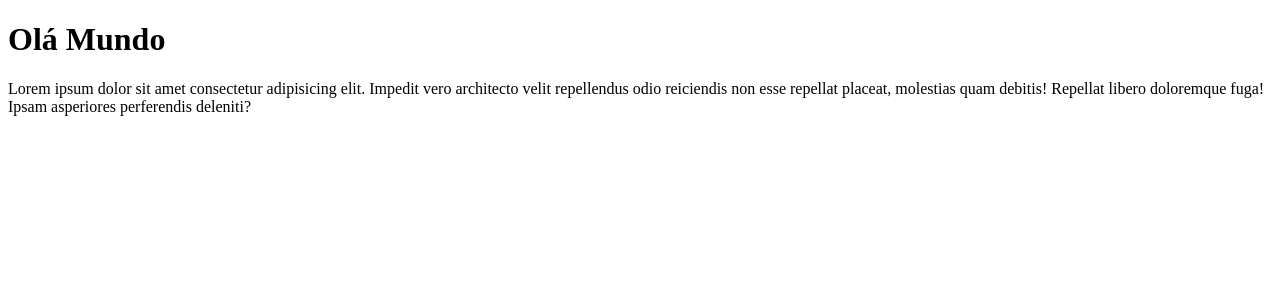
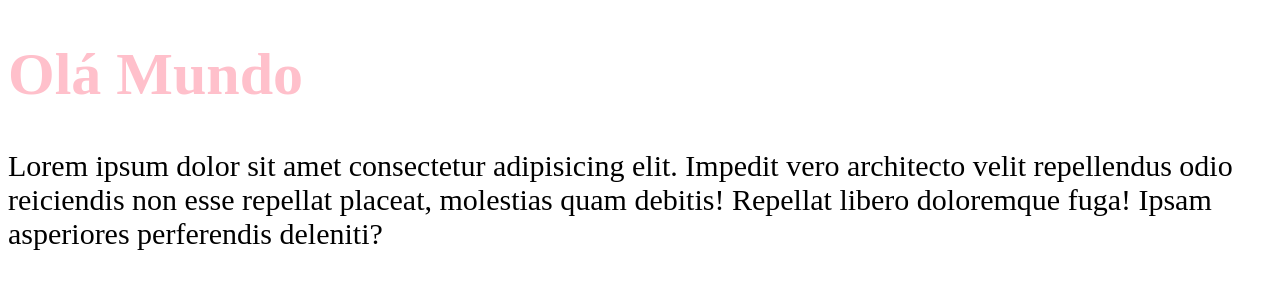
Before and after one commit to natangte/chronos-pomodoro, a React (Vite) app: page / in a window 1280 px wide. Shown: the top 300 px of the page. Built offline with nearby package versions, Linux system fonts and the light colour scheme.

Commit message:
Criação do CSS global

```diff
--- a/src/App.tsx
+++ b/src/App.tsx
@@ -1,3 +1,6 @@
+import './styles/theme.css'
+import './styles/global.css'
+
 export function App(){
   console.log ('Oi');
 
--- /dev/null
+++ b/src/styles/global.css
@@ -0,0 +1,8 @@
+body{
+    font-family: 'Times New Roman', Times, serif;
+    font-size: 30px;
+}
+
+h1 {
+    color: var(--primary);
+}
--- /dev/null
+++ b/src/styles/theme.css
@@ -0,0 +1,3 @@
+:root {
+    --primary: pink;
+}
```
